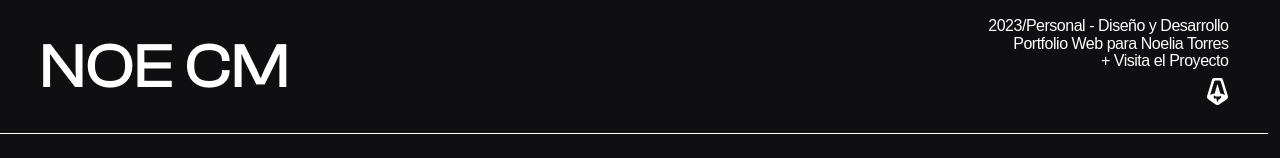
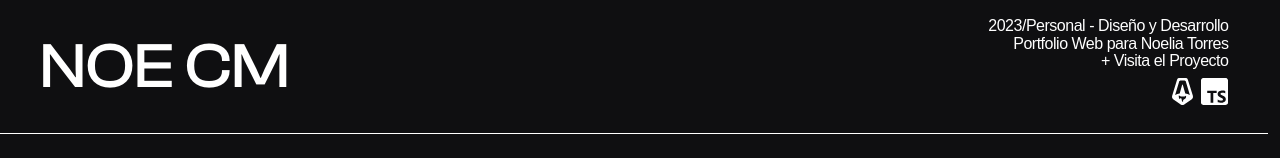
Before and after one commit to eneasbaroni/portfolio-ts, a React (Vite) app: page /works in a window 1280 px wide. Shown: the part 506-664 px from the top of the page. Built offline with nearby package versions, Linux system fonts and the light colour scheme; a web font is replaced by a local one.

Commit message:
update data

```diff
--- a/src/data/works.ts
+++ b/src/data/works.ts
@@ -29,7 +29,7 @@ const esp = [
     description: "Portfolio Web para Noelia Torres",
     url: "/images/noe-2.png",
     web: "https://noeliatorres.com.ar/",
-    technologies: ['astro']
+    technologies: ['astro', 'typescript']
   },
   {
     title: "M-R Constr.",
@@ -104,7 +104,7 @@ const eng = [
     description: "Web Portfolio for Noelia Torres",
     url: "/images/noe-2.png",
     web: "https://noeliatorres.com.ar/",
-    technologies: ['astro']
+    technologies: ['astro', 'typescript']
   },
   {
     title: "M-R Constr.",
```
